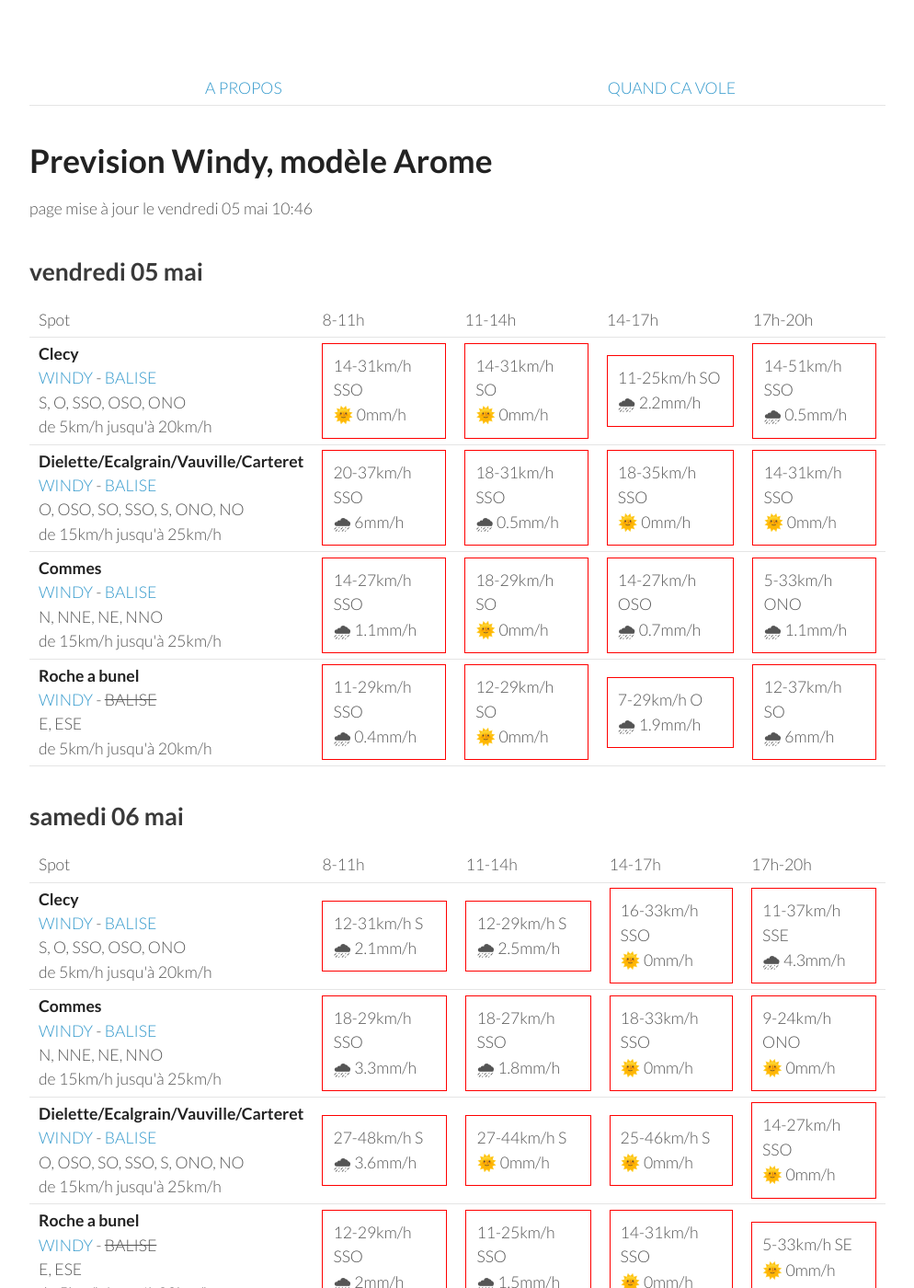
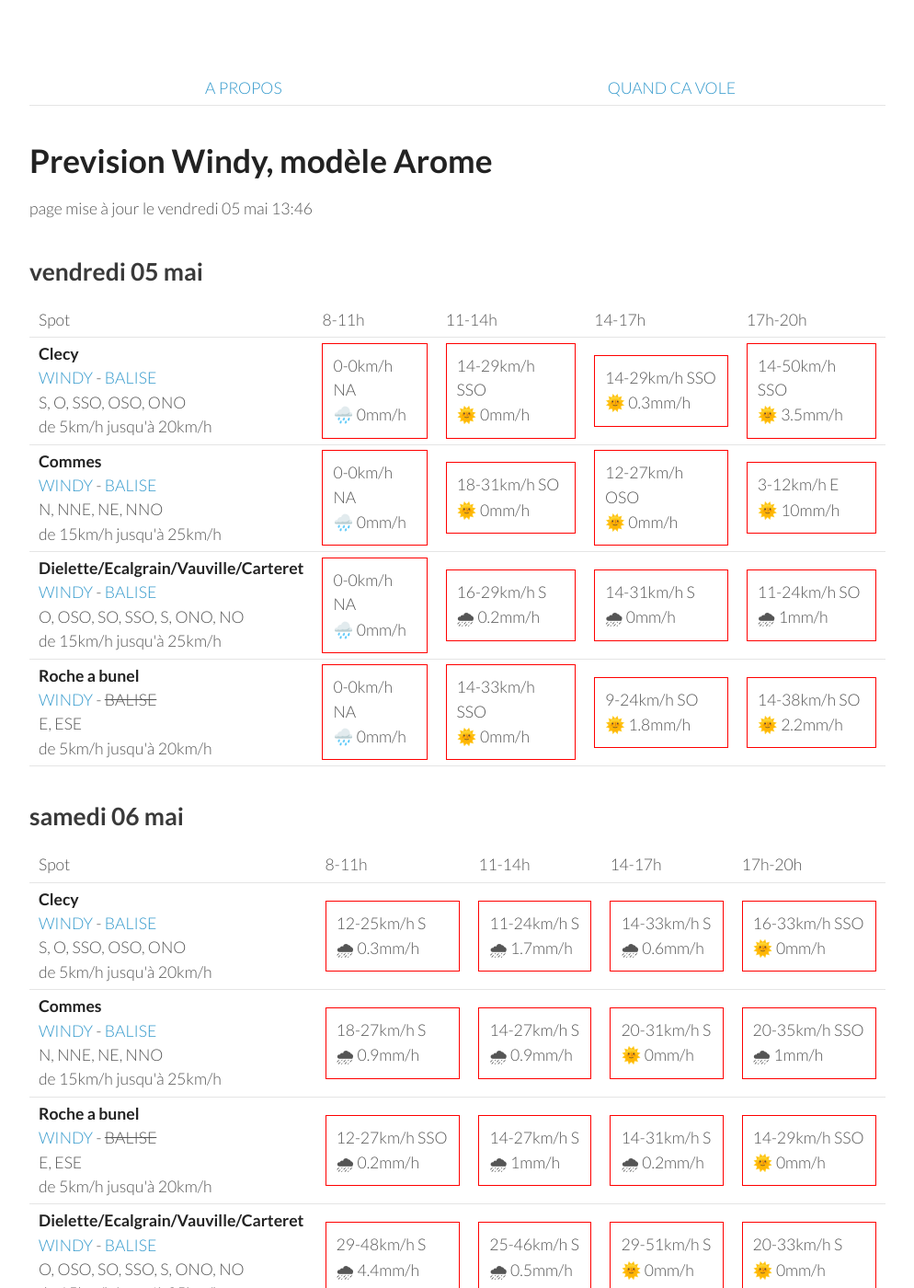
Before and after one commit to parapente-dans-le-nord/parapente-dans-le-nord.github.io, a Jekyll site: the page built from normandie.markdown, in a window 1280 px wide and 1400 px high. Shown: the whole window at 92% size, without its empty margins (26-1020 px from the left). Built offline with Jekyll 4.4.1, drawn with Linux system fonts in a browser that asks for light colours.

Commit message:
update index.markdown

```diff
--- a/normandie.markdown
+++ b/normandie.markdown
@@ -7,7 +7,7 @@ title:  "Tous les spots"
 {: .links}
 
 # Prevision Windy, modèle Arome
-page mise à jour le vendredi 05 mai 10:46
+page mise à jour le vendredi 05 mai 13:46
 
 ## vendredi 05 mai
 
@@ -24,41 +24,37 @@ page mise à jour le vendredi 05 mai 10:46
 <tr>
         <td><strong>Clecy</strong><br><a href="https://windy.com/48.929/-0.470?48.516,-0.470,8">WINDY</a> - <span class=""><a href="http://www.balisemeteo.com/balise.php?idBalise=122">BALISE</a> </span><br> <span class="vent-favorable">S, O, SSO, OSO, ONO</span><br><span class="force-vent">de 5km/h jusqu'à 20km/h</span> </td>
 
-            <td><div class="not-flyable"><p>14-31km/h SSO</p><p>🌞 0mm/h</p></div></td>
-            <td><div class="not-flyable"><p>14-31km/h SO</p><p>🌞 0mm/h</p></div></td>
-            <td><div class="not-flyable"><p>11-25km/h SO</p><p>🌧 2.2mm/h</p></div></td>
-            <td><div class="not-flyable"><p>14-51km/h SSO</p><p>🌧 0.5mm/h</p></div></td>
+            <td><div class="not-flyable"><p>0-0km/h NA</p><p>🌧️ 0mm/h</p></div></td>
+            <td><div class="not-flyable"><p>14-29km/h SSO</p><p>🌞 0mm/h</p></div></td>
+            <td><div class="not-flyable"><p>14-29km/h SSO</p><p>🌞 0.3mm/h</p></div></td>
+            <td><div class="not-flyable"><p>14-50km/h SSO</p><p>🌞 3.5mm/h</p></div></td>
 
+    </tr>
+<tr>
+        <td><strong>Commes</strong><br><a href="https://windy.com/49.346/-0.726?48.936,-0.726,8">WINDY</a> - <span class=""><a href="http://www.balisemeteo.com/balise.php?idBalise=158">BALISE</a> </span><br> <span class="vent-favorable">N, NNE, NE, NNO</span><br><span class="force-vent">de 15km/h jusqu'à 25km/h</span> </td>
+
+            <td><div class="not-flyable"><p>0-0km/h NA</p><p>🌧️ 0mm/h</p></div></td>
+            <td><div class="not-flyable"><p>18-31km/h SO</p><p>🌞 0mm/h</p></div></td>
+            <td><div class="not-flyable"><p>12-27km/h OSO</p><p>🌞 0mm/h</p></div></td>
+            <td><div class="not-flyable"><p>3-12km/h E</p><p>🌞 10mm/h</p></div></td>
 
     </tr>
 <tr>
         <td><strong>Dielette/Ecalgrain/Vauville/Carteret</strong><br><a href="https://windy.com/49.650/-1.856?49.243,-1.856,8">WINDY</a> - <span class=""><a href="http://www.balisemeteo.com/balise.php?idBalise=81">BALISE</a> </span><br> <span class="vent-favorable">O, OSO, SO, SSO, S, ONO, NO</span><br><span class="force-vent">de 15km/h jusqu'à 25km/h</span> </td>
 
-            <td><div class="not-flyable"><p>20-37km/h SSO</p><p>🌧 6mm/h</p></div></td>
-            <td><div class="not-flyable"><p>18-31km/h SSO</p><p>🌧 0.5mm/h</p></div></td>
-            <td><div class="not-flyable"><p>18-35km/h SSO</p><p>🌞 0mm/h</p></div></td>
-            <td><div class="not-flyable"><p>14-31km/h SSO</p><p>🌞 0mm/h</p></div></td>
-
-
-    </tr>
-<tr>
-        <td><strong>Commes</strong><br><a href="https://windy.com/49.346/-0.726?48.936,-0.726,8">WINDY</a> - <span class=""><a href="http://www.balisemeteo.com/balise.php?idBalise=158">BALISE</a> </span><br> <span class="vent-favorable">N, NNE, NE, NNO</span><br><span class="force-vent">de 15km/h jusqu'à 25km/h</span> </td>
-
-            <td><div class="not-flyable"><p>14-27km/h SSO</p><p>🌧 1.1mm/h</p></div></td>
-            <td><div class="not-flyable"><p>18-29km/h SO</p><p>🌞 0mm/h</p></div></td>
-            <td><div class="not-flyable"><p>14-27km/h OSO</p><p>🌧 0.7mm/h</p></div></td>
-            <td><div class="not-flyable"><p>5-33km/h ONO</p><p>🌧 1.1mm/h</p></div></td>
-
+            <td><div class="not-flyable"><p>0-0km/h NA</p><p>🌧️ 0mm/h</p></div></td>
+            <td><div class="not-flyable"><p>16-29km/h S</p><p>🌧 0.2mm/h</p></div></td>
+            <td><div class="not-flyable"><p>14-31km/h S</p><p>🌧 0mm/h</p></div></td>
+            <td><div class="not-flyable"><p>11-24km/h SO</p><p>🌧 1mm/h</p></div></td>
 
     </tr>
 <tr>
         <td><strong>Roche a bunel</strong><br><a href="https://windy.com/48.993/-0.499?48.580,-0.499,8">WINDY</a> - <span class="no-balise"> BALISE </span><br> <span class="vent-favorable">E, ESE</span><br><span class="force-vent">de 5km/h jusqu'à 20km/h</span> </td>
 
-            <td><div class="not-flyable"><p>11-29km/h SSO</p><p>🌧 0.4mm/h</p></div></td>
-            <td><div class="not-flyable"><p>12-29km/h SO</p><p>🌞 0mm/h</p></div></td>
-            <td><div class="not-flyable"><p>7-29km/h O</p><p>🌧 1.9mm/h</p></div></td>
-            <td><div class="not-flyable"><p>12-37km/h SO</p><p>🌧 6mm/h</p></div></td>
-
+            <td><div class="not-flyable"><p>0-0km/h NA</p><p>🌧️ 0mm/h</p></div></td>
+            <td><div class="not-flyable"><p>14-33km/h SSO</p><p>🌞 0mm/h</p></div></td>
+            <td><div class="not-flyable"><p>9-24km/h SO</p><p>🌞 1.8mm/h</p></div></td>
+            <td><div class="not-flyable"><p>14-38km/h SO</p><p>🌞 2.2mm/h</p></div></td>
 
     </tr>
 
@@ -80,40 +76,40 @@ page mise à jour le vendredi 05 mai 10:46
 <tr>
         <td><strong>Clecy</strong><br><a href="https://windy.com/48.929/-0.470?48.516,-0.470,8">WINDY</a> - <span class=""><a href="http://www.balisemeteo.com/balise.php?idBalise=122">BALISE</a> </span><br> <span class="vent-favorable">S, O, SSO, OSO, ONO</span><br><span class="force-vent">de 5km/h jusqu'à 20km/h</span> </td>
 
-            <td><div class="not-flyable"><p>12-31km/h S</p><p>🌧 2.1mm/h</p></div></td>
-            <td><div class="not-flyable"><p>12-29km/h S</p><p>🌧 2.5mm/h</p></div></td>
+            <td><div class="not-flyable"><p>12-25km/h S</p><p>🌧 0.3mm/h</p></div></td>
+            <td><div class="not-flyable"><p>11-24km/h S</p><p>🌧 1.7mm/h</p></div></td>
+            <td><div class="not-flyable"><p>14-33km/h S</p><p>🌧 0.6mm/h</p></div></td>
             <td><div class="not-flyable"><p>16-33km/h SSO</p><p>🌞 0mm/h</p></div></td>
-            <td><div class="not-flyable"><p>11-37km/h SSE</p><p>🌧 4.3mm/h</p></div></td>
 
 
     </tr>
 <tr>
         <td><strong>Commes</strong><br><a href="https://windy.com/49.346/-0.726?48.936,-0.726,8">WINDY</a> - <span class=""><a href="http://www.balisemeteo.com/balise.php?idBalise=158">BALISE</a> </span><br> <span class="vent-favorable">N, NNE, NE, NNO</span><br><span class="force-vent">de 15km/h jusqu'à 25km/h</span> </td>
 
-            <td><div class="not-flyable"><p>18-29km/h SSO</p><p>🌧 3.3mm/h</p></div></td>
-            <td><div class="not-flyable"><p>18-27km/h SSO</p><p>🌧 1.8mm/h</p></div></td>
-            <td><div class="not-flyable"><p>18-33km/h SSO</p><p>🌞 0mm/h</p></div></td>
-            <td><div class="not-flyable"><p>9-24km/h ONO</p><p>🌞 0mm/h</p></div></td>
+            <td><div class="not-flyable"><p>18-27km/h S</p><p>🌧 0.9mm/h</p></div></td>
+            <td><div class="not-flyable"><p>14-27km/h S</p><p>🌧 0.9mm/h</p></div></td>
+            <td><div class="not-flyable"><p>20-31km/h S</p><p>🌞 0mm/h</p></div></td>
+            <td><div class="not-flyable"><p>20-35km/h SSO</p><p>🌧 1mm/h</p></div></td>
+
+
+    </tr>
+<tr>
+        <td><strong>Roche a bunel</strong><br><a href="https://windy.com/48.993/-0.499?48.580,-0.499,8">WINDY</a> - <span class="no-balise"> BALISE </span><br> <span class="vent-favorable">E, ESE</span><br><span class="force-vent">de 5km/h jusqu'à 20km/h</span> </td>
+
+            <td><div class="not-flyable"><p>12-27km/h SSO</p><p>🌧 0.2mm/h</p></div></td>
+            <td><div class="not-flyable"><p>14-27km/h S</p><p>🌧 1mm/h</p></div></td>
+            <td><div class="not-flyable"><p>14-31km/h S</p><p>🌧 0.2mm/h</p></div></td>
+            <td><div class="not-flyable"><p>14-29km/h SSO</p><p>🌞 0mm/h</p></div></td>
 
 
     </tr>
 <tr>
         <td><strong>Dielette/Ecalgrain/Vauville/Carteret</strong><br><a href="https://windy.com/49.650/-1.856?49.243,-1.856,8">WINDY</a> - <span class=""><a href="http://www.balisemeteo.com/balise.php?idBalise=81">BALISE</a> </span><br> <span class="vent-favorable">O, OSO, SO, SSO, S, ONO, NO</span><br><span class="force-vent">de 15km/h jusqu'à 25km/h</span> </td>
 
-            <td><div class="not-flyable"><p>27-48km/h S</p><p>🌧 3.6mm/h</p></div></td>
-            <td><div class="not-flyable"><p>27-44km/h S</p><p>🌞 0mm/h</p></div></td>
-            <td><div class="not-flyable"><p>25-46km/h S</p><p>🌞 0mm/h</p></div></td>
-            <td><div class="not-flyable"><p>14-27km/h SSO</p><p>🌞 0mm/h</p></div></td>
-
-
-    </tr>
-<tr>
-        <td><strong>Roche a bunel</strong><br><a href="https://windy.com/48.993/-0.499?48.580,-0.499,8">WINDY</a> - <span class="no-balise"> BALISE </span><br> <span class="vent-favorable">E, ESE</span><br><span class="force-vent">de 5km/h jusqu'à 20km/h</span> </td>
-
-            <td><div class="not-flyable"><p>12-29km/h SSO</p><p>🌧 2mm/h</p></div></td>
-            <td><div class="not-flyable"><p>11-25km/h SSO</p><p>🌧 1.5mm/h</p></div></td>
-            <td><div class="not-flyable"><p>14-31km/h SSO</p><p>🌞 0mm/h</p></div></td>
-            <td><div class="not-flyable"><p>5-33km/h SE</p><p>🌞 0mm/h</p></div></td>
+            <td><div class="not-flyable"><p>29-48km/h S</p><p>🌧 4.4mm/h</p></div></td>
+            <td><div class="not-flyable"><p>25-46km/h S</p><p>🌧 0.5mm/h</p></div></td>
+            <td><div class="not-flyable"><p>29-51km/h S</p><p>🌞 0mm/h</p></div></td>
+            <td><div class="not-flyable"><p>20-33km/h S</p><p>🌞 0mm/h</p></div></td>
 
 
     </tr>
```
